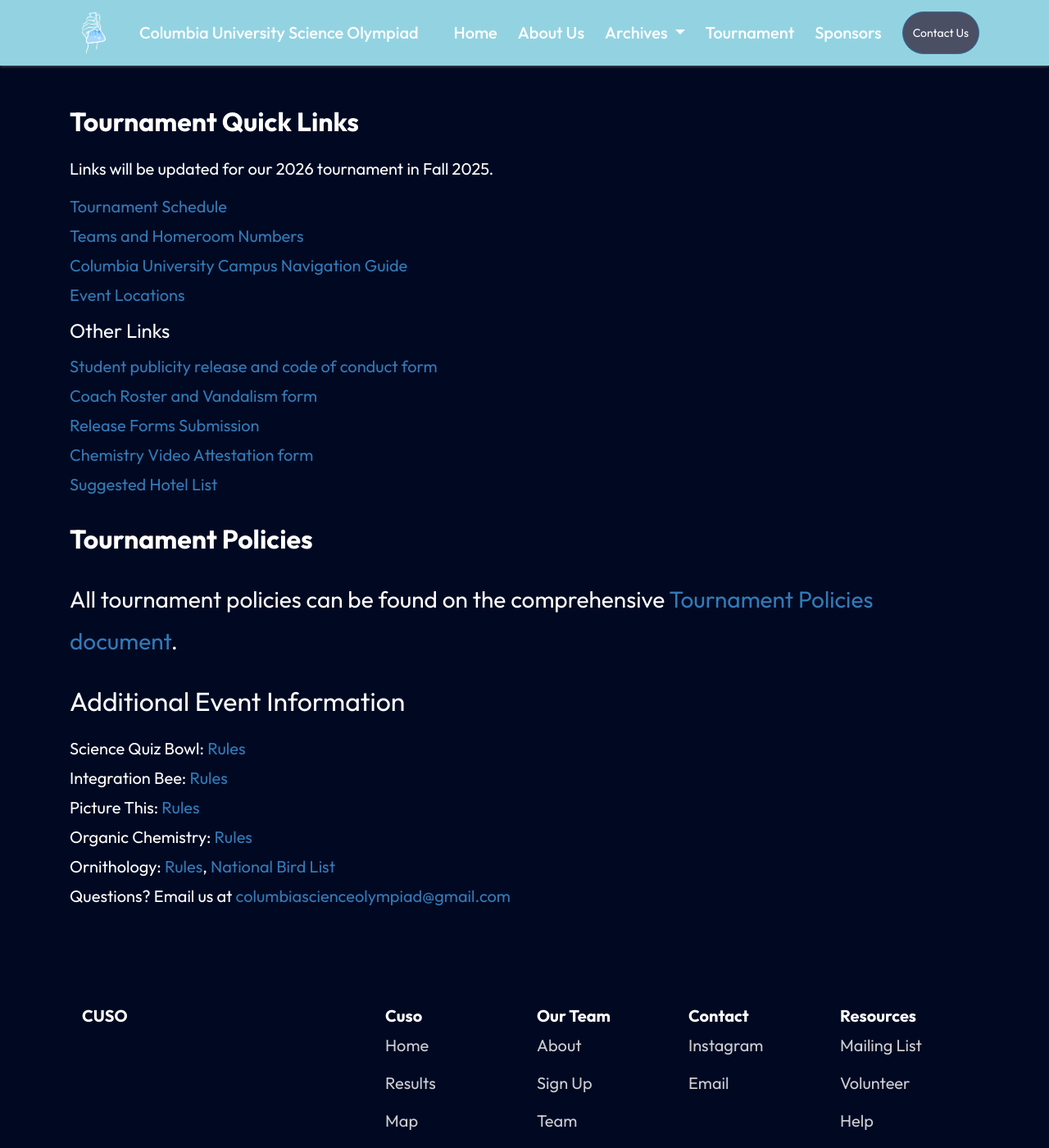
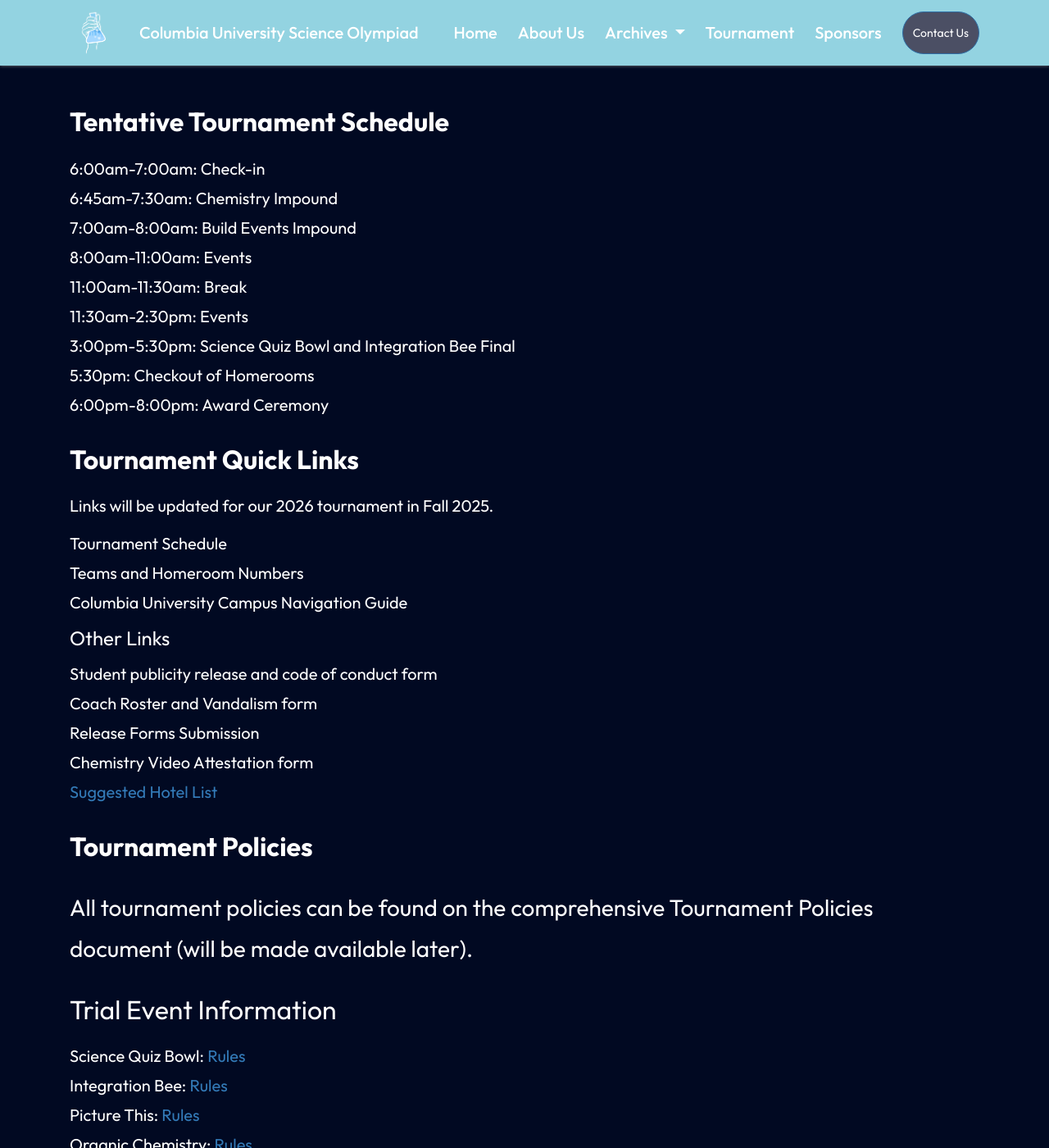
Before and after one commit to columbia-science-olympiad/columbia-science-olympiad.github.io, a Jekyll site: the page built from tournament.md, in a window 1280 px wide and 1400 px high. Shown: the whole window at 82% size. Built offline with Jekyll 4.4.1, drawn with Linux system fonts in a browser that asks for light colours; nearby versions of some CDN libraries.

Commit message:
Updates for 2026 tournament
-closed interest form
-open registration form
-deleted help & location pages
-update volunteer page

```diff
--- a/_includes/footer.html
+++ b/_includes/footer.html
@@ -11,9 +11,6 @@
         </li>
         <li class="pb-3 body">
           <a href="/results" class="body">Results</a>
-        </li>
-        <li class="pb-3 body">
-          <a href="/location" class="body">Map</a>
         </li>
       </ul>
     </div>
@@ -67,9 +64,6 @@
         <li class="pb-3 body">
           <a href="/volunteer" class="body">Volunteer</a>
         </li>
-        <li class="pb-3 body">
-          <a href="/help" class="body">Help</a>
-        </li>
       </ul>
     </div>
   </footer>
--- a/tournament.md
+++ b/tournament.md
@@ -3,28 +3,39 @@
 layout: info
 ---
 
+## **Tentative Tournament Schedule**
+
+-   6:00am-7:00am: Check-in
+-   6:45am-7:30am: Chemistry Impound
+-   7:00am-8:00am: Build Events Impound
+-   8:00am-11:00am: Events
+-   11:00am-11:30am: Break
+-   11:30am-2:30pm: Events
+-   3:00pm-5:30pm: Science Quiz Bowl and Integration Bee Final
+-   5:30pm: Checkout of Homerooms
+-   6:00pm-8:00pm: Award Ceremony
+
 ## **Tournament Quick Links**
 
 Links will be updated for our 2026 tournament in Fall 2025.
 
--   [Tournament Schedule]()
--   [Teams and Homeroom Numbers]()
--   [Columbia University Campus Navigation Guide]()
--   [Event Locations](/location)
+-   Tournament Schedule
+-   Teams and Homeroom Numbers
+-   Columbia University Campus Navigation Guide
 
 #### Other Links
 
--   [Student publicity release and code of conduct form]()
--   [Coach Roster and Vandalism form]()
--   [Release Forms Submission]()
--   [Chemistry Video Attestation form]()
--   [Suggested Hotel List]()
+-   Student publicity release and code of conduct form
+-   Coach Roster and Vandalism form
+-   Release Forms Submission
+-   Chemistry Video Attestation form
+-   [Suggested Hotel List](https://docs.google.com/document/d/1wXP3C66AXBl5TuVzQs4fIF-jr8aJ_a1eAt_bcJiDiug/edit?usp=sharing)
 
 ## **Tournament Policies**
 
-### All tournament policies can be found on the comprehensive [Tournament Policies document]().
+### All tournament policies can be found on the comprehensive Tournament Policies document (will be made available later).
 
-## Additional Event Information
+## Trial Event Information
 
 -   Science Quiz Bowl: [Rules](https://docs.google.com/document/d/1AMyyomrl9rs31zMDHXFkZFL5hSqFel8wzteqUA18gks/edit?usp=sharing)
 -   Integration Bee: [Rules](https://docs.google.com/document/d/1JTgPZNBiN1-SBNWM7BRX6KSeXLhFl2MtFFORlw6Lnts/edit?usp=sharing)
```
Also changed, not shown: help.md (deleted, +0 -37 lines), index.html (+4 -11 lines), location.md (deleted, +0 -20 lines), sponsors.md (+1 -1 lines), volunteer.md (+2 -2 lines).
